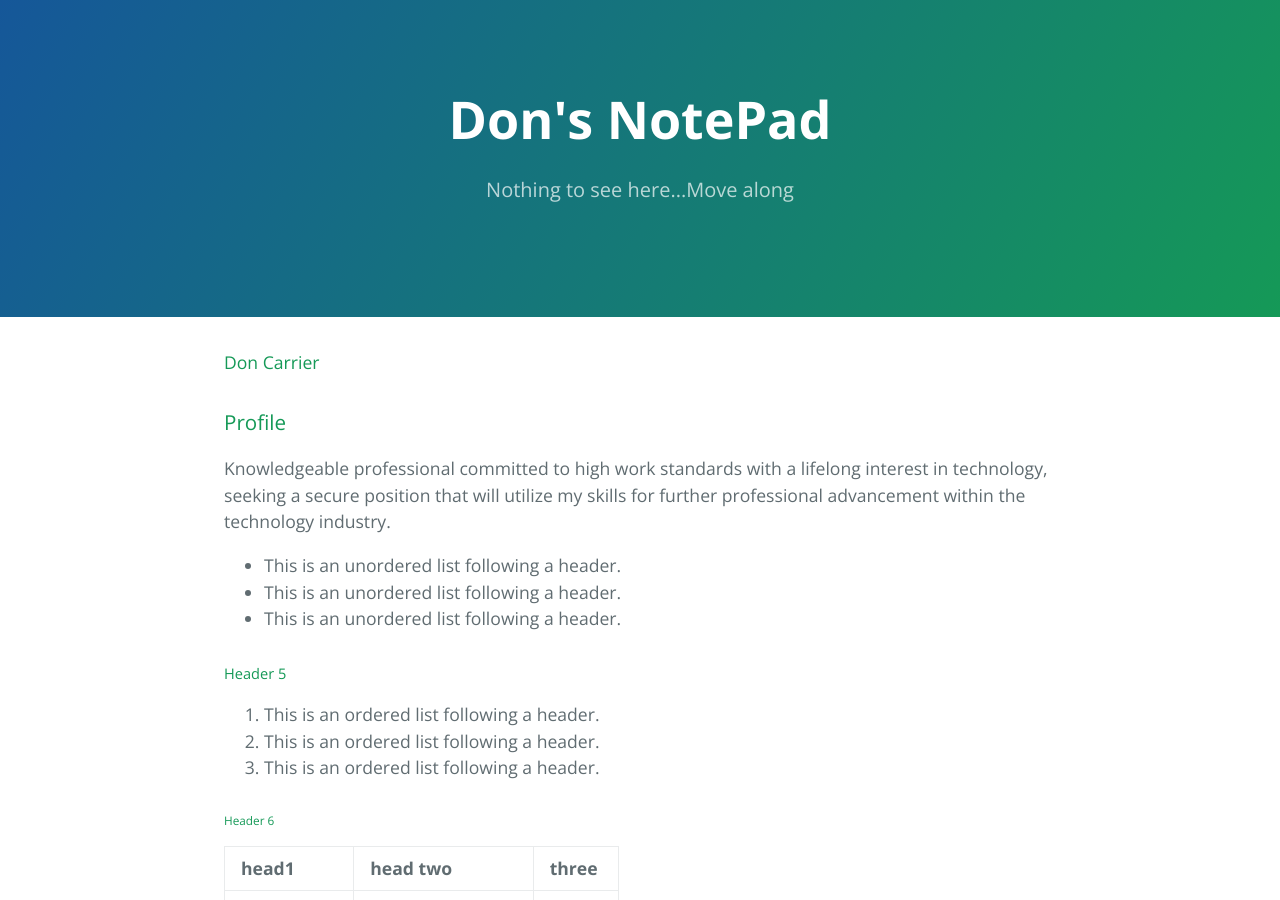
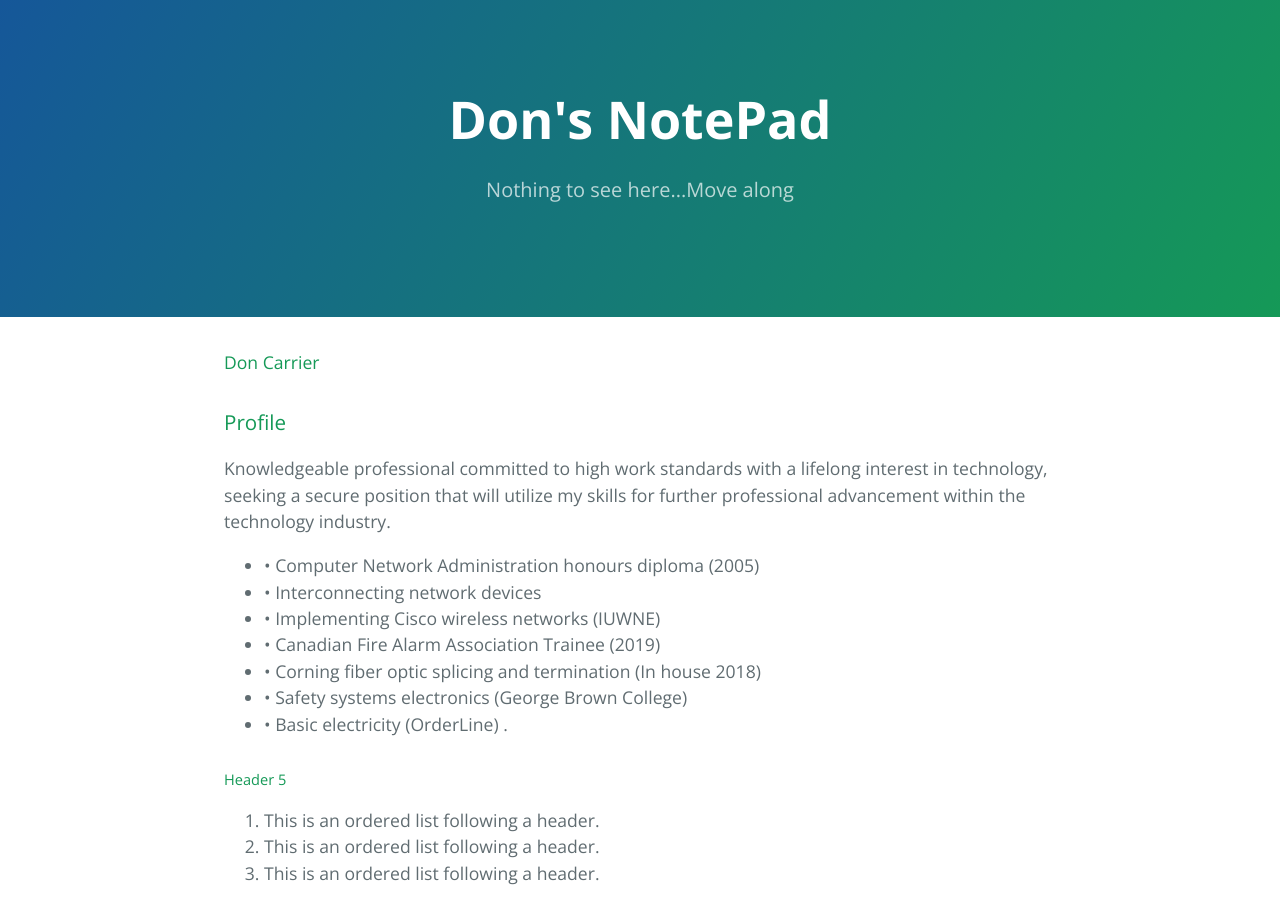
Before and after one commit to Spiralman1/spiralman1.github.io, a Jekyll site: the page built from another-page200.md, in a window 1280 px wide and 900 px high. Built offline with Jekyll 4.4.1, drawn with Linux system fonts in a browser that asks for light colours.

Commit message:
Update another-page200.md

```diff
--- a/another-page200.md
+++ b/another-page200.md
@@ -2,15 +2,20 @@
 layout: default
 ---
 
-#### 									Don Carrier
+####                                                                   Don Carrier
 
 
-### Profile
+### 									Profile
 Knowledgeable professional committed to high work standards with a lifelong interest in technology, seeking a secure position that will utilize my skills for further professional advancement within the technology industry.
 
-*   This is an unordered list following a header.
-*   This is an unordered list following a header.
-*   This is an unordered list following a header.
+*   • Computer Network Administration honours diploma (2005)
+*   • Interconnecting network devices
+*   • Implementing Cisco wireless networks (IUWNE)
+*   • Canadian Fire Alarm Association Trainee (2019)
+*   • Corning fiber optic splicing and termination (In house 2018)
+*   • Safety systems electronics (George Brown College)
+*   • Basic electricity (OrderLine)
+.
 
 ##### Header 5
 
```
